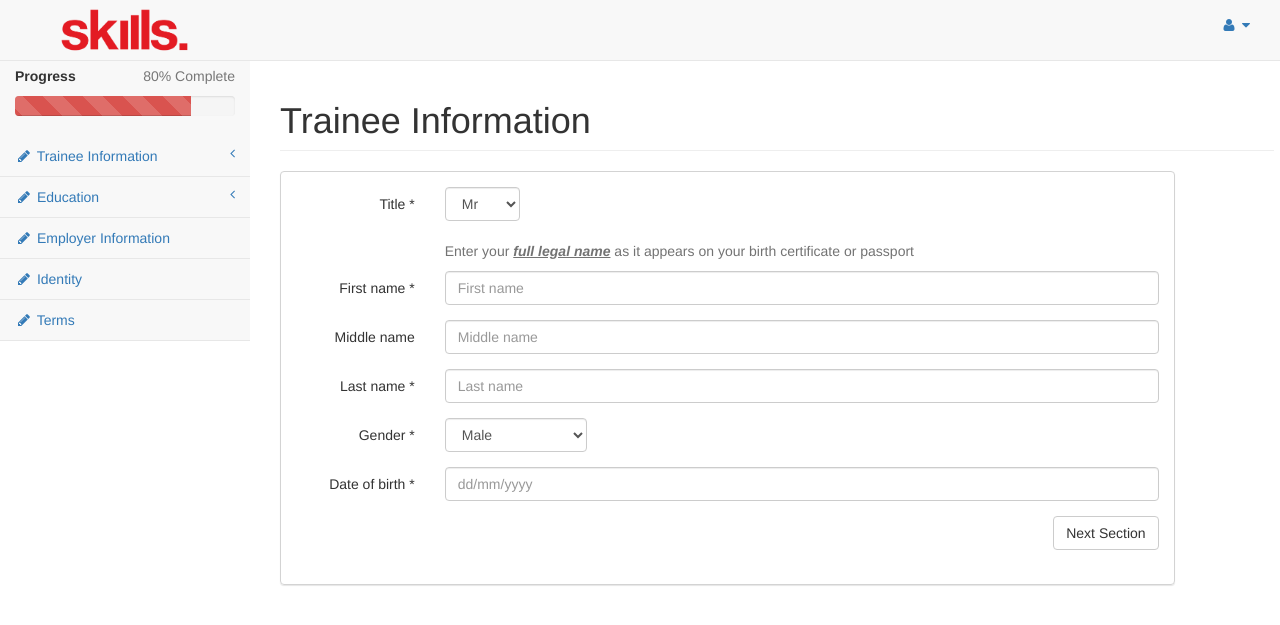
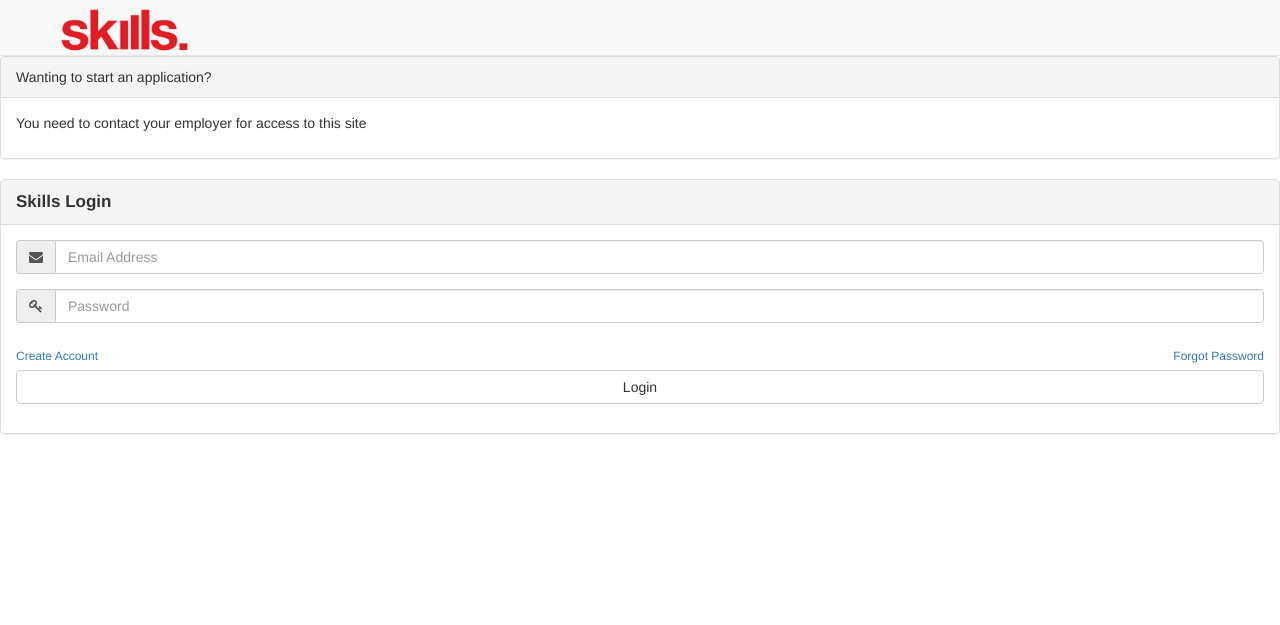
Before and after one commit to Evii0/Project-1, a CodeIgniter app: page /database/ in a window 1280 px wide. Shown: the top 625 px of the page. Run offline with CodeIgniter, Linux system fonts and the light colour scheme; data that the repository does not hold is empty; some libraries are stand-ins or nearby versions.

Commit message:
login view

```diff
--- a/application/controllers/Welcome.php
+++ b/application/controllers/Welcome.php
@@ -22,7 +22,9 @@ class Welcome extends CI_Controller {
 	{
         $data['title'] = ucfirst($page);
 
-        $this->load->view('Constants/header', $data);
+        $this->load->view('Login/Login', $data);
+
+        /*$this->load->view('Constants/header', $data);
         $this->load->view('Forms/Training Agreement/Navigation', $data);
 		$this->load->view('Forms/Training Agreement/GeneralDetails');
         $this->load->view('Forms/Training Agreement/Ethnicity', $data);
--- a/application/views/Constants/Javascript/Validation.js
+++ b/application/views/Constants/Javascript/Validation.js
@@ -47,7 +47,7 @@ Makes sure given year is smaller or equal to current year
 Returns bool
 */
 function validateYear(year){
-    if(year > new Date().getFullYear()) return false;
+    if(year >= new Date().getFullYear()) return false;
     else return true;
 }
 
--- a/application/views/Forms/Training Agreement/Education.php
+++ b/application/views/Forms/Training Agreement/Education.php
@@ -30,14 +30,14 @@
                             <div class="form-group <?php if (isset($lastYearAtSchoolError)) print "has-error"; ?>">
                                 <label for="lastYearAtSchool" class="col-lg-2 control-label">Last year at school*</label>
                                 <div class="col-lg-10">
-                                    <input type="text" class="form-control" name="lastYearAtSchool" placeholder="Year" value="<?php if(isset($lastYearAtSchool)) {print $lastYearAtSchool;} ?>" />
+                                    <input type="text" class="form-control" name="lastYearAtSchool" placeholder="Year" id="lastSchoolYear" />
                                 </div>
                             </div>
 
                             <div class="form-group <?php if (isset($mainLanguageError)) print "has-error"; ?>">
                                 <label for="mainLanguage" class="col-lg-2 control-label">Main language*</label>
                                 <div class="col-lg-10">
-                                    <input type="text" class="form-control" name="mainLanguage" placeholder="Language" value="<?php if(isset($mainLanguage)) {print $mainLanguage;} ?>" />
+                                    <input type="text" class="form-control" name="mainLanguage" placeholder="Language" />
                                 </div>
                             </div>
 
@@ -80,26 +80,24 @@
                             <div class="form-group <?php if (isset($qualificationLevelError)) print "has-error"; ?>">
                                 <label for="qualificationLevel" class="col-lg-2 control-label">Qualification level</label>
                                 <div class="col-lg-10">
-                                    <select class="form-control" name="qualificationLevel" id="qualificationLevel" <?php if(!isset($HighestTertiaryQual) || ($HighestTertiaryQual != "Certificate" && $HighestTertiaryQual !="Diploma")) print 'disabled="true"'; ?>>
-                                    <?php
-                                    $levels = array("", "1","2","3","4","5","6");
-                                    $arrayLength = count($levels);
-                                    for($x = 0; $x < $arrayLength; $x++) {
-                                    print '<option value="'.$levels[$x].'" ';
-                                    if(isset($qualificationLevel) && $qualificationLevel == $levels[$x]) print 'selected="selected"';
-                                    print '>'.$levels[$x].'</option>';
-                                    }
-                                    ?>
+                                    <select class="form-control" name="qualificationLevel" id="qualificationLevel">
+                                        <option></option>
+                                        <option>1</option>
+                                        <option>2</option>
+                                        <option>3</option>
+                                        <option>4</option>
+                                        <option>5</option>
+                                        <option>6</option>
                                     </select>
                                 </div>
                             </div>
                             <script type="text/javascript">
                                 function HighestTertiaryQualChanged() {
-                                document.getElementById("qualificationLevel").disabled = true;
-                                var value = document.getElementById("HighestTertiaryQual").value;
-                                if(value === "Certificate" || value === "Diploma") {
-                                document.getElementById("qualificationLevel").disabled = false;
-                                }
+                                    document.getElementById("qualificationLevel").disabled = true;
+                                    var value = document.getElementById("HighestTertiaryQual").value;
+                                    if(value === "Certificate" || value === "Diploma") {
+                                        document.getElementById("qualificationLevel").disabled = false;
+                                    }
                                 }
                             </script>
 
@@ -107,12 +105,12 @@
                             <div class="form-group <?php if (isset($firstYearAtTertiaryError)) print "has-error"; ?>">
                                 <label for="firstYearAtTertiary" class="col-lg-2 control-label">First year at tertiary</label>
                                 <div class="col-lg-10">
-                                    <input type="text" class="form-control" name="firstYearAtTertiary" placeholder="YYYY" value="<?php if(isset($tradingAs)) {print $tradingAs;} ?>" />
+                                    <input type="text" class="form-control" name="firstYearAtTertiary" placeholder="YYYY" id="tertiaryYear" />
                                 </div>
                             </div>
                             <hr />
 
-                            <div class="form-group <?php if (isset($previousEmploymentError)) print "has-error"; ?>">
+                            <div class="form-group">
                                 <p class="help-block col-lg-offset-2 col-lg-10">Please select your occupation or activity before you started with your employer</p>
                                 <label for="previousEmployment" class="col-lg-2 control-label">Prior activity</label>
                                 <div class="col-lg-10">
--- a/application/views/Forms/Training Agreement/Identity.php
+++ b/application/views/Forms/Training Agreement/Identity.php
@@ -20,7 +20,7 @@
                         <div class="form-group <?php if(isset($passportExpiryError)) print "has-error"; ?>">
                             <label for="passportExpiry" class="col-lg-2 control-label">Passport expiry</label>
                             <div class="col-lg-10">
-                                <input type="text" class="form-control" name="passportExpiry" placeholder="dd/mm/yyyy" value="<?php if(isset($passportExpiry)) {print $passportExpiry;} ?>" />
+                                <input type="text" class="form-control" name="passportExpiry" placeholder="dd/mm/yyyy" id="passportExpiry" />
                             </div>
                         </div>
                         <p class="help-block col-lg-offset-2 col-lg-10">Your passport must not be expired by more than 2 years. If it is please use another identification method</p>
@@ -54,18 +54,15 @@
                 <div class="panel-body">
                     <form class="form-horizontal" action="form.php?form=ProofIdentity" method="post" enctype="multipart/form-data">
                         <div class="form-group <?php if (isset($idMethodError)) print "has-error"; ?>">
+                            <p class="help-block col-lg-offset-2 col-lg-10">You will be required to upload a digital copy of these documents which must already be verified prior to being uploaded.</p>
+                            <p class="help-block col-lg-offset-2 col-lg-10">A verified document is a photocopy signed as a true and accurate copy of the original. This can be verified by a Justice of the Peace, NZ Police, Skills staff member or a Skills authorised verifier only.</p>
                             <label for="idMethod" class="help-block col-lg-offset-2 col-lg-10">Select an identification method</label>
-                            <p class="help-block col-lg-offset-2 col-lg-10">You will be required to upload a digital copy of these documents which must already be verified prior to being uploaded.</p>
                             <div class="col-lg-offset-2 col-lg-10">
                                 <select class="form-control" name="idMethod" id="idMethod" onchange="inputChanged()">
-                                <?php
-                                    $arrayLength = count($idOptions);
-                                    for($x = $arrayLength-1; $x >= 0; $x--) {
-                                    print '<option value="'.$idOptions[$x].'" ';
-                                    if($idMethod == $idOptions[$x]) print 'selected="selected"';
-                                    print '>'.$idOptions[$x].'</option>';
-                                    }
-                                    ?>
+                                    <option>Overseas passport AND permanent residency or working visa</option>
+                                    <option>Overseas birth certificate AND photo ID AND permanent residency or working visa</option>
+                                    <option>NZ citizenship certificate AND photo ID</option>
+                                    <option>New Zealand birth certificate (issued before 1998) AND photo ID</option>
                                 </select>
                             </div>
                         </div>
@@ -120,7 +117,6 @@
                                 print '<p class="col-lg-7"></p>';
                                 ?>
                         </div>
-                        <p class="help-block col-lg-offset-2 col-lg-10">A verified document is a photocopy signed as a true and accurate copy of the original. This can be verified by a Justice of the Peace, NZ Police, Skills staff member or a Skills authorised verifier only.</p>
                         <p class="col-lg-offset-2 col-lg-10 text-primary">These are valid forms of photo ID: Drivers License, 18+ Card, or NZ Student ID</p>
                         <?php if(isset($formError)) { ?>
                         <div class="alert alert-warning col-lg-offset-2 col-lg-10">
--- a/application/views/Forms/Training Agreement/Javascript/Validation Functions.js
+++ b/application/views/Forms/Training Agreement/Javascript/Validation Functions.js
@@ -4,6 +4,7 @@ function displayError(incorrectField){
 
 function addToDatabase(table, fields, data){
     //Needs to be done using php (ie server side) so this should just pass the stuff off the controller somehow
+    "INSERT INTO " + table + "(" + fields + ") VALUES (" + encodeURIComponent(data) + ");";
 }
 
 function generalDetails(){
@@ -35,7 +36,7 @@ function contactDetails(){
     if(valid){
         addToDatabase();
         nextSection('ethnicity');
-        updateProgressBar();
+        //updateProgressBar();
     }
 }
 
@@ -54,7 +55,7 @@ function ethnicity(){
             ethnicities += checkBoxes[i].name + ";";
         }
     }
-    if(!validateNumberOfSelections(ethnicities.substring(0, ethnicities.length-2), 1, 3)) {valid = false; displayError('TooManySelected.ethnicity.1.3')}
+    if(!validateNumberOfSelections(ethnicities, 1, 3)) {valid = false; displayError('TooManySelected.ethnicity.1.3')}
 
     //NZ Maori ticked and neither 'don't know' or 'don't identify' ticked
     if(NZMaori.selected && !(dontKnow.checked || dontIdentify.checked)){
@@ -73,8 +74,8 @@ function education(){
 
     var valid = true;
 
-    if(!ValidateYear(schoolYear.value)) { valid = false; displayError('lastSchoolYear'); }
-    if(!ValidateYear(tertiaryYearYear.value)) { valid = false; displayError('tertiaryYear'); }
+    if(!validateYear(schoolYear.value)) { valid = false; displayError('lastSchoolYear'); }
+    if(!validateYear(tertiaryYear.value)) { valid = false; displayError('tertiaryYear'); }
 
 
     if(valid){
@@ -107,6 +108,8 @@ function employerInfo(){
 
 function identity(){
     var date = document.getElementById('passportExpiry');
+    var passportNumber = document.getElementById('passportNumber');
+    var birthCertNumber = document.getElementById('birthCertNum');
 
     var valid = true;
 
--- /dev/null
+++ b/application/views/Login/Login.css
@@ -0,0 +1,48 @@
+#logoContainer{
+    padding-left: 57px;
+    padding-top: 5px;
+}
+
+#logo{
+    height: 50px;
+    width: 135px;
+}
+
+#loginContainer{
+    width: 270px;
+    margin: auto;
+    display: inline;
+}
+
+#loginButton{
+    margin-top:5px;
+    width:100%;
+}
+
+.link{
+    font-size:12px;
+}
+
+#forgot{
+    float:right;
+}
+
+#create{
+    float: left;
+}
+
+#createContainer{
+    width: 400px;
+    margin: auto;
+    display: none;
+}
+
+#title{
+    font-weight: bold;
+    font-size: 17;
+    margin-bottom: 0px;
+}
+
+#linksContainer{
+    margin-top:25px;
+}
--- /dev/null
+++ b/application/views/Login/Login.js
@@ -0,0 +1,12 @@
+function createAccount(){
+
+}
+
+function login(){
+    //go to database and check email and password.
+}
+
+function showCreate(){
+    document.getElementById('loginContainer').style.display = "none";
+    document.getElementById('createContainer').style.display = "inline";
+}
--- /dev/null
+++ b/application/views/Login/Login.php
@@ -0,0 +1,147 @@
+<html>
+    <head>
+        <link href="vendor/bootstrap/css/bootstrap.min.css" rel="stylesheet">
+
+        <!-- MetisMenu CSS -->
+        <link href="vendor/metisMenu/metisMenu.min.css" rel="stylesheet">
+
+        <!-- Custom CSS -->
+        <link href="dist/css/sb-admin-2.css" rel="stylesheet">
+
+        <!-- Morris Charts CSS -->
+        <link href="vendor/morrisjs/morris.css" rel="stylesheet">
+
+        <!-- Custom Fonts -->
+        <link href="vendor/font-awesome/css/font-awesome.min.css" rel="stylesheet" type="text/css">
+
+        <link href="application/views/Login/Login.css" rel="stylesheet" type="text/css">
+        <script src="application/views/Login/Login.js"></script>
+        <title>Login</title>
+
+    </head>
+
+    <body>
+        <nav class="navbar navbar-default navbar-static-top" role="navigation" style="margin-bottom: 0">
+            <div class="navbar-header">
+                <button type="button" class="navbar-toggle" data-toggle="collapse" data-target=".navbar-collapse">
+                    <span class="sr-only">Toggle navigation</span>
+                    <span class="icon-bar"></span>
+                    <span class="icon-bar"></span>
+                    <span class="icon-bar"></span>
+                </button>
+                <div id="logoContainer">
+                    <img src="application/views/Forms/Training Agreement/assets/logos/skillsLogo.png" id="logo">
+                </div>
+            </div>
+        </nav>
+
+        <div id="container">
+            <div class="row">
+                <div class="col-lg-12">
+                    <?php if(!isset($_SESSION['code'])) { ?>
+                    <div class="panel panel-default">
+                    <div class="panel-heading">
+                    Wanting to start an application?
+                    </div>
+                    <div class="panel-body">
+                    <p>You need to contact your employer for access to this site</p>
+                    </div>
+                    </div>
+
+                    <?php } else { ?>
+
+                    <div class="panel panel-default">
+                        <div class="panel-heading">
+                        Would you like to start a new application?
+                        </div>
+                        <div id="loginContainer">
+                            <div class="panel-body">
+                                <form action="" method="POST">
+                                    <div class="form-group input-group<?php if(isset($emailError)) {print " has-error";} ?>">
+                                        <span class="input-group-addon"><i class="fa fa-envelope"></i></span>
+                                        <input type="text" name="email2" placeholder="Email Address" class="form-control" value="<?php if(isset($_POST['email2'])) {print $_POST['email2'];} ?>" />
+                                    </div>
+                                    <?php if(isset($emailError)) {print '<div class="alert alert-danger">'.$emailError.'</div>'; } ?>
+                                    <div class="form-group input-group<?php if(isset($passwordError)) {print " has-error";} ?>">
+                                        <span class="input-group-addon"><i class="fa fa-key"></i></span>
+                                        <input type="password" name="pass1" placeholder="Create Password" class="form-control">
+                                    </div>
+                                    <div class="form-group input-group<?php if(isset($passwordError)) {print " has-error";} ?>">
+                                        <span class="input-group-addon"><i class="fa fa-key"></i></span>
+                                        <input type="password" name="pass2" placeholder="Confirm Password" class="form-control">
+                                    </div>
+                                    <?php if(isset($passwordError)) {print '<div class="alert alert-danger">'.$passwordError.'</div>'; } ?>
+                                    <input type="hidden" name="formControl" value="signup" />
+                                    <button class="btn btn-default" type="submit">Create Account</button>
+                                </form>
+                            </div>
+                        </div>
+                    </div>
+
+                    <?php } ?>
+
+                    <div id="createContainer">
+                        <div class="panel panel-default">
+                            <div class="panel-heading">
+                                <p id="title">Create Account</p>
+                            </div>
+
+                            <div class="panel-body">
+                                <form action="" method="POST">
+                                    <div class="form-group input-group<?php if(isset($emailError)) {print " has-error";} ?>">
+                                        <span class="input-group-addon"><i class="fa fa-envelope"></i></span>
+                                        <input type="text" name="email2" placeholder="Email Address" class="form-control" value="<?php if(isset($_POST['email2'])) {print $_POST['email2'];} ?>" />
+                                    </div>
+                                    <?php if(isset($emailError)) {print '<div class="alert alert-danger">'.$emailError.'</div>'; } ?>
+                                    <div class="form-group input-group<?php if(isset($passwordError)) {print " has-error";} ?>">
+                                        <span class="input-group-addon"><i class="fa fa-key"></i></span>
+                                        <input type="password" name="pass1" placeholder="Create Password" class="form-control">
+                                    </div>
+                                    <div class="form-group input-group<?php if(isset($passwordError)) {print " has-error";} ?>">
+                                        <span class="input-group-addon"><i class="fa fa-key"></i></span>
+                                        <input type="password" name="pass2" placeholder="Confirm Password" class="form-control">
+                                    </div>
+                                    <?php if(isset($passwordError)) {print '<div class="alert alert-danger">'.$passwordError.'</div>'; } ?>
+                                    <input type="hidden" name="formControl" value="signup" />
+                                    <button class="btn btn-default" type="submit">Create Account</button>
+                                </form>
+                            </div>
+                        </div>
+                    </div>
+
+                    <div id="loginContainer">
+                        <div class="panel panel-default">
+                            <div class="panel-heading">
+                                <p id="title">Skills Login</p>
+                            </div>
+
+                            <div class="panel-body">
+                                <form action="" method="POST">
+                                    <div class="form-group input-group<?php if(isset($loginError)) {print " has-error";} ?>">
+                                        <span class="input-group-addon"><i class="fa fa-envelope"></i></span>
+                                        <input type="text" name="email" placeholder="Email Address" class="form-control" value="<?php if(isset($_POST['email'])) {print $_POST['email'];} ?>" />
+                                    </div>
+                                    <div class="form-group input-group<?php if(isset($loginError)) {print " has-error";} ?>">
+                                        <span class="input-group-addon"><i class="fa fa-key"></i></span>
+                                        <input type="password" name="pass" placeholder="Password" class="form-control">
+                                    </div>
+
+                                    <?php if(isset($loginError)) {print '<div class="alert alert-danger">Invalid Login</div>'; } ?>
+
+                                    <input type="hidden" name="formControl" value="login" />
+                                    <div id="linksContainer">
+                                        <a href="" onclick="showCreate()" class="link" id="create">Create Account</a>
+                                        <a href="passwordReset.php" class="link" id="forgot">Forgot Password</a>
+                                    </div>
+                                    <button class="btn btn-default" type="submit" id="loginButton">Login</button>
+                                </form>
+                            </div>
+                        </div>
+                    </div>
+                </div>
+                <!-- /.col-lg-12 -->
+            </div>
+        </div>
+    </body>
+
+</html>
```
Also changed, not shown: application/views/Login.php (deleted), 1 other file.
